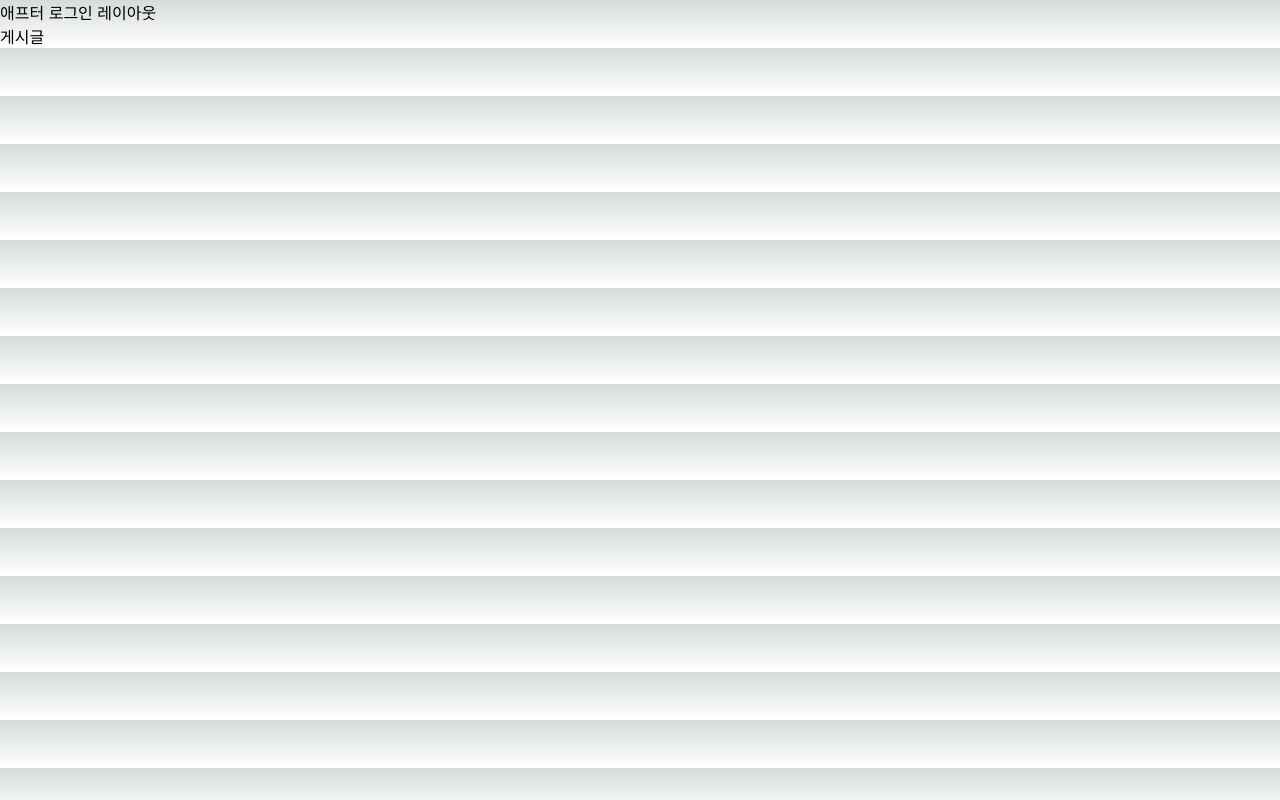
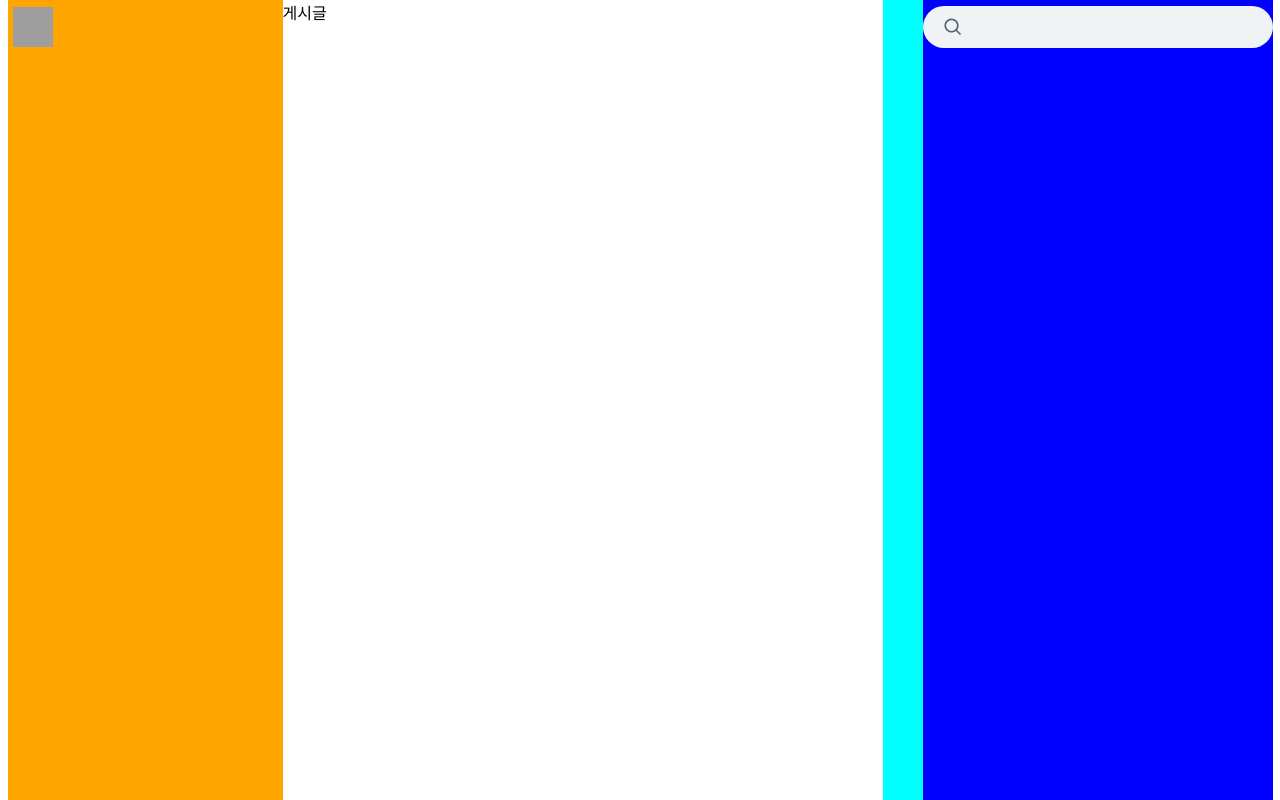
Before and after one commit to uiurihappy/next-sns-clone, a Next.js app: page /compose/tweet in a window 1280 px wide. Built offline with nearby package versions, Linux system fonts and the light colour scheme; grey boxes are pictures that could not be loaded.

Commit message:
feat: afterLogin layout

```diff
--- /dev/null
+++ b/src/app/(afterlogin)/layout.module.css
@@ -0,0 +1,157 @@
+.container {
+  display: flex;
+  align-items: stretch;
+  background-color: #fff;
+}
+
+.leftSectionWrapper {
+  display: flex;
+  align-items: flex-end;
+  flex-direction: column;
+  /*
+  ref: https://moo-you.tistory.com/380
+  flex-grow: 빈 여백 공간에 대한 처리
+  영역에 대한 가운데 정렬 및 비율을 정의할 수 있다.
+  */
+  flex-grow: 1;
+}
+
+.leftSection {
+  width: 275px;
+  height: 100dvh;
+}
+
+.leftSectionFixed {
+  /* 말 그대로 고정 스타일 할당이다.*/
+  background-color: orange;
+  position: fixed;
+  /*
+  width를 100%로 하게 되면 잘 안될 가능성이 있다.
+  그래서 position: fixed를 하게 되면 부모의 width를 제대로 못가져오는 경우가 있다.
+  따라서 inherit를 사용해 부모 width를 상속받아 가져온다.
+  leftSection이 부모이기에 275px를 그대로 가져온다.
+  */
+  width: inherit;
+
+  height: 100dvh;
+  display: flex;
+  flex-direction: column;
+}
+
+.leftSectionFixed nav {
+  flex: 1;
+}
+.leftSectionFixed nav li {
+  list-style-type: none;
+}
+
+.logo {
+  display: inline-block;
+  height: 56px;
+  margin-top: 2px;
+}
+
+.logoPill {
+  width: 50px;
+  height: 50px;
+  border-radius: 50%;
+  display: flex;
+  justify-content: center;
+  align-items: center;
+}
+.logoPill:hover {
+  background-color: rgba(15, 20, 25, 0.1);
+}
+
+.postButton {
+  margin: 16px 0;
+  display: flex;
+  justify-content: center;
+  align-items: center;
+  height: 52px;
+  box-shadow: rgba(0, 0, 0, 0.08) 0px 8px 28px;
+  background-color: rgb(29, 155, 240);
+  width: 234px;
+  border: none;
+  color: rgb(255, 255, 255);
+  font-weight: 700;
+  font-size: 17px;
+  border-radius: 26px;
+}
+
+.postButton:hover {
+  background-color: rgb(26, 140, 216);
+}
+
+.rightSectionWrapper {
+  display: flex;
+  align-items: flex-start;
+  height: 100dvh;
+  flex-direction: column;
+  flex-grow: 1;
+}
+
+.rightSectionInner {
+  background-color: aqua;
+  height: 100%;
+  width: 990px;
+  display: flex;
+  /* space-between을 통해 간격을 최대한 멀리 떨어뜨리게 한다 */
+  justify-content: space-between;
+}
+
+.main {
+  background-color: white;
+  color: black;
+  width: 600px;
+  height: 200dvh;
+}
+
+.rightSection {
+  background-color: blue;
+  width: 350px;
+  height: 100%;
+}
+
+.search {
+  position: fixed;
+  height: 42px;
+  width: inherit;
+  border-radius: 21px;
+  background-color: rgb(239, 243, 244);
+  margin-top: 6px;
+  margin-bottom: 12px;
+  /* 세로, 가운데, 가로 위치 간격 조정 */
+  display: flex;
+  align-items: center;
+}
+
+/*
+    부모 search 내 svg, input 태그가 그대로 받아 스타일 적용
+*/
+.search svg {
+  margin-left: 20px;
+  fill: rgb(83, 100, 113);
+}
+
+.search input {
+  outline: none;
+  background-color: inherit;
+  border: none;
+  padding: 12px;
+  margin-left: 5px;
+  font-size: 15px;
+  color: black;
+}
+
+.followRecommend {
+  font-size: 20px;
+  font-weight: bold;
+  background-color: rgb(247, 249, 249);
+  border-radius: 16px;
+  margin: 12px 0;
+  padding: 12px 16px;
+}
+.followRecommend h3 {
+  padding-bottom: 12px;
+}
--- a/src/app/(afterlogin)/layout.tsx
+++ b/src/app/(afterlogin)/layout.tsx
@@ -1,9 +1,44 @@
-import { ReactNode } from "react";
-
+import { ReactNode } from 'react';
+import style from '@/app/(afterlogin)/layout.module.css';
+import ybchaLogo from '../../../public/ybchaLogo.png';
+import Link from 'next/link';
+import Image from 'next/image';
 type Props = {
   children: ReactNode;
 };
 
 export default function AfterLoginLayout({ children }: Props) {
-  return <div>애프터 로그인 레이아웃 {children}</div>;
+  return (
+    <div className={style.container}>
+      <header className={style.leftSectionWrapper}>
+        <section className={style.leftSection}>
+          <div className={style.leftSectionFixed}>
+            {/* 실제로는 Link가 a 태그이기 때문에 */}
+            <Link className={style.logo} href="/home">
+              <div className={style.logoPill}>
+                <Image src={ybchaLogo} alt="ybcha.com로고" width={40} height={40} />
+              </div>
+            </Link>
+          </div>
+        </section>
+      </header>
+      <div className={style.rightSectionWrapper}>
+        <div className={style.rightSectionInner}>
+          <main className={style.main}>{children}</main>
+          {/* main과 rightSection에 대한 간격이 존재*/}
+          <section className={style.rightSection}>
+            {/* 검색 창 */}
+            <form className={style.search}>
+              <svg width={20} viewBox="0 0 24 24" aria-hidden="true">
+                <g>
+                  <path d="M10.25 3.75c-3.59 0-6.5 2.91-6.5 6.5s2.91 6.5 6.5 6.5c1.795 0 3.419-.726 4.596-1.904 1.178-1.177 1.904-2.801 1.904-4.596 0-3.59-2.91-6.5-6.5-6.5zm-8.5 6.5c0-4.694 3.806-8.5 8.5-8.5s8.5 3.806 8.5 8.5c0 1.986-.682 3.815-1.824 5.262l4.781 4.781-1.414 1.414-4.781-4.781c-1.447 1.142-3.276 1.824-5.262 1.824-4.694 0-8.5-3.806-8.5-8.5z"></path>
+                </g>
+              </svg>
+              <input type="search" />
+            </form>
+          </section>
+        </div>
+      </div>
+    </div>
+  );
 }
```
